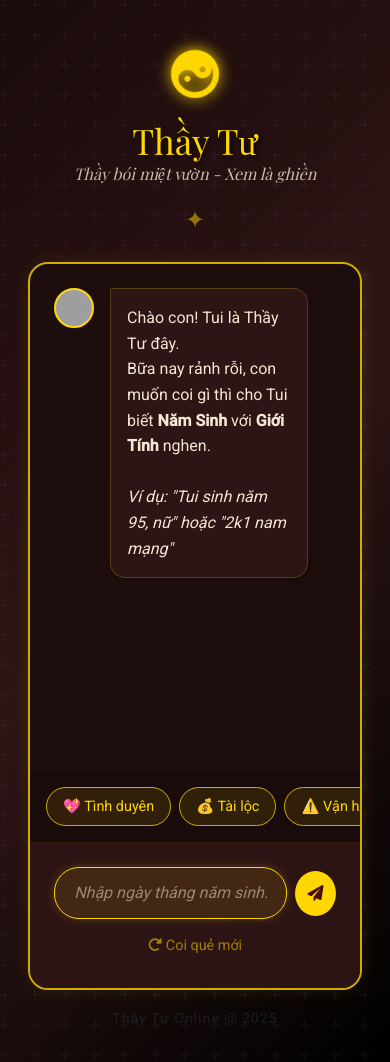
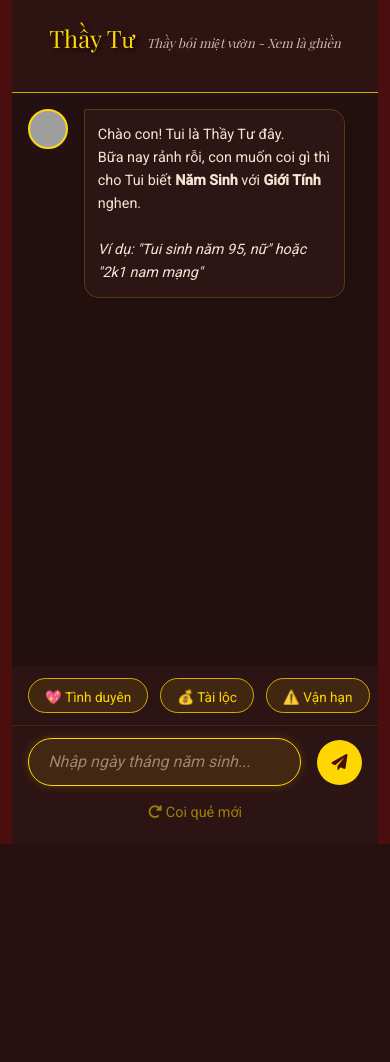
Before and after one commit to nconghau/thay-tu-online-adk, a Flask app: page / in a window 390 px wide. After the commit the page ends 844 px from the top, so only its background shows below. Run offline with Flask 3, Linux system fonts and the light colour scheme; some web fonts are replaced; grey boxes are pictures that could not be loaded.

Commit message:
feat: Implement responsive UI, add send button loading state, and remove memory verification scripts.

```diff
--- a/static/script.js
+++ b/static/script.js
@@ -64,8 +64,15 @@ document.addEventListener('DOMContentLoaded', function() {
     }
 
     function setLoading(isLoading) {
-        if (sendBtn) sendBtn.disabled = isLoading;
         if (userInput) userInput.disabled = isLoading;
+        if (sendBtn) {
+            sendBtn.disabled = isLoading;
+            if (isLoading) {
+                sendBtn.innerHTML = '<i class="fas fa-yin-yang fa-spin"></i>';
+            } else {
+                sendBtn.innerHTML = '<i class="fas fa-paper-plane"></i>';
+            }
+        }
     }
 
     async function sendMessage(message) {
--- a/static/style.css
+++ b/static/style.css
@@ -285,11 +285,150 @@ footer small {
   background: rgba(0, 0, 0, 0.2);
 }
 
-@media (max-width: 576px) {
+/* Responsive Adjustments */
+@media (max-width: 768px) {
+  body {
+    align-items: flex-start; /* Allow content to start from top */
+    background: var(
+      --dark-red
+    ); /* Simplified background for performance/mobile look */
+  }
+
+  .main-wrapper {
+    padding: 0;
+    height: 100vh; /* Full viewport height */
+    width: 100%;
+    background: none; /* Remove pattern on mobile if desired, or keep */
+  }
+
+  .main-container {
+    max-width: 100%;
+    height: 100%;
+    display: flex;
+    flex-direction: column;
+  }
+
+  /* Header Compact Mode */
+  .header-section {
+    padding: 0.5rem 1rem;
+    flex-shrink: 0;
+    background: rgba(45, 21, 21, 0.95);
+    border-bottom: 1px solid var(--gold-dim);
+    z-index: 10;
+  }
+
+  .logo-container {
+    display: none; /* Hide large logo on mobile to save space, or make very small */
+  }
+
   .title {
-    font-size: 2.2rem;
+    font-size: 1.5rem;
+    margin: 0;
+    line-height: 1.2;
+    display: inline-block;
   }
+
+  .subtitle {
+    font-size: 0.8rem;
+    display: inline-block;
+    margin-left: 0.5rem;
+  }
+
+  .divider {
+    display: none;
+  }
+
+  /* Chat Area Full Flex */
+  .chat-wrapper {
+    border: none;
+    border-radius: 0;
+    box-shadow: none;
+    flex-grow: 1;
+    display: flex;
+    flex-direction: column;
+    height: 100%; /* Ensure it fills the parent flex item */
+    min-height: 0; /* Critical for flexbox scrolling */
+  }
+
   .chat-box {
-    height: 60vh;
+    height: 100%; /* Fill available space */
+    flex-grow: 1;
+    min-height: 0; /* Critical for flexbox scrolling */
+    background: rgba(0, 0, 0, 0.2);
+    display: flex;
+    flex-direction: column;
+  }
+
+  .chat-messages {
+    padding: 1rem;
+    flex-grow: 1; /* Expand to fill chat-box */
+    overflow-y: auto; /* Enable scrolling */
+  }
+
+  .message {
+    max-width: 95%;
+  }
+
+  .message-content {
+    font-size: 0.9rem; /* Smaller text for mobile */
+    padding: 0.8rem;
+  }
+
+  /* Improved Touch Targets */
+  .suggestion-chips {
+    padding: 0.75rem 1rem; /* More vertical space and comfortable side padding */
+    background: var(--card-bg);
+    gap: 0.75rem; /* More gap between chips */
+  }
+
+  .chip {
+    padding: 0.5rem 1rem;
+    padding-bottom: 1rem;
+    font-size: 0.85rem;
+    flex-shrink: 0; /* Prevent chips from shrinking */
+  }
+
+  .input-area {
+    padding: 0.75rem 1rem; /* Balanced padding */
+    background: var(--card-bg);
+    flex-shrink: 0;
+    padding-bottom: max(0.75rem, env(safe-area-inset-bottom));
+  }
+
+  #chatForm {
+    width: 100%; /* Ensure form takes full width */
+  }
+
+  .form-control {
+    font-size: 16px;
+    padding: 0.7rem 1.2rem; /* Comfortable typing area */
+    border-radius: 25px;
+    flex-grow: 1; /* Input fills available space */
+  }
+
+  .btn-send {
+    width: 45px; /* Slightly larger for easier tapping */
+    height: 45px;
+    flex-shrink: 0; /* Don't shrink button */
+    margin-left: 0.5rem;
+    padding: 0; /* Center icon */
+    display: flex;
+    align-items: center;
+    justify-content: center;
+  }
+
+  /* Footer */
+  footer {
+    display: none;
   }
 }
+
+/* Small tweaks for very small screens */
+@media (max-width: 380px) {
+  .title {
+    font-size: 1.2rem;
+  }
+  .chip {
+    font-size: 0.85rem;
+  }
+}
```
Also changed, not shown: verify_memory.py (deleted, +0 -43 lines), verify_memory_optimization.py (deleted, +0 -61 lines).
